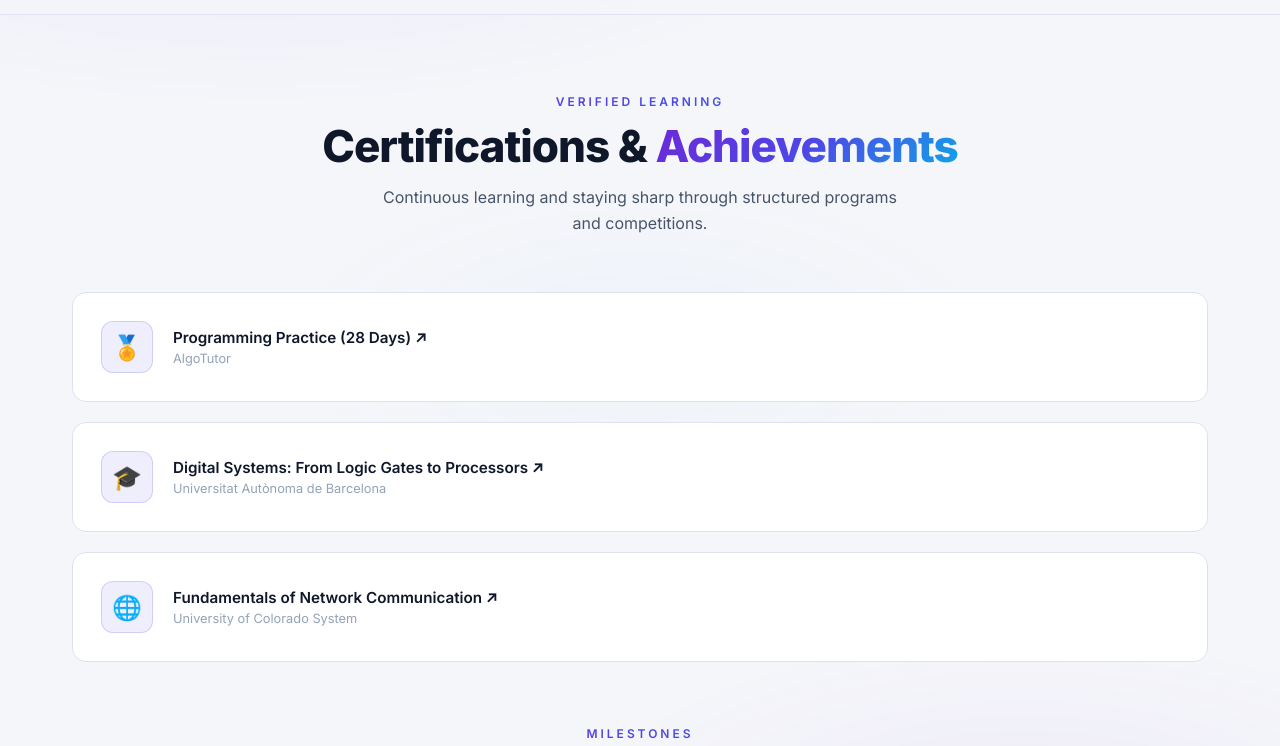
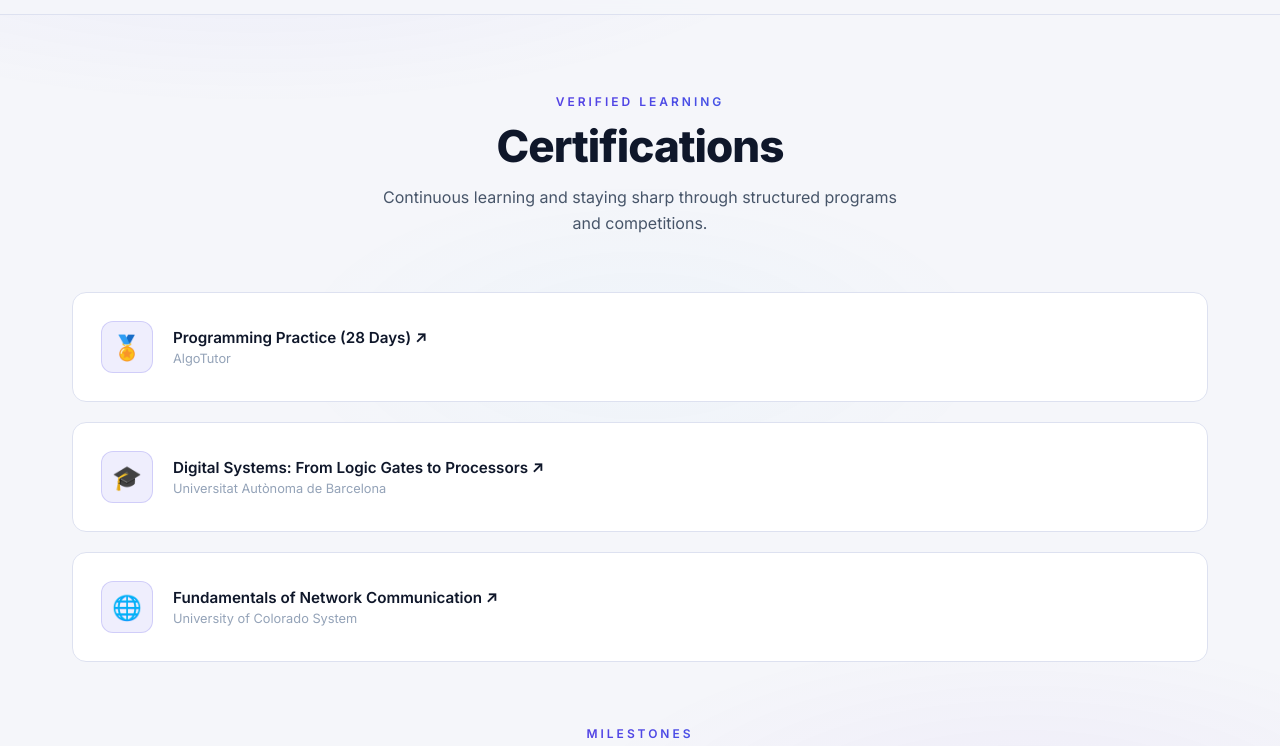
Before and after one commit to kushgulati033/portfolio, a plain HTML site: page index.html in a window 1280 px wide. Both pictures are taken after a click on the button "Certifications". Shown: the part 54-800 px from the top of the page. Drawn offline with Linux system fonts and the light colour scheme.

Commit message:
Simplify Certifications tab heading

```diff
--- a/index.html
+++ b/index.html
@@ -1702,7 +1702,7 @@
       <section class="section">
         <div class="section-header">
           <span class="section-label">Verified Learning</span>
-          <h2 class="section-title">Certifications & <span>Achievements</span></h2>
+          <h2 class="section-title"><span></span>Certifications</span></h2>
           <p class="section-sub">Continuous learning and staying sharp through structured programs and competitions.</p>
         </div>
 
```
